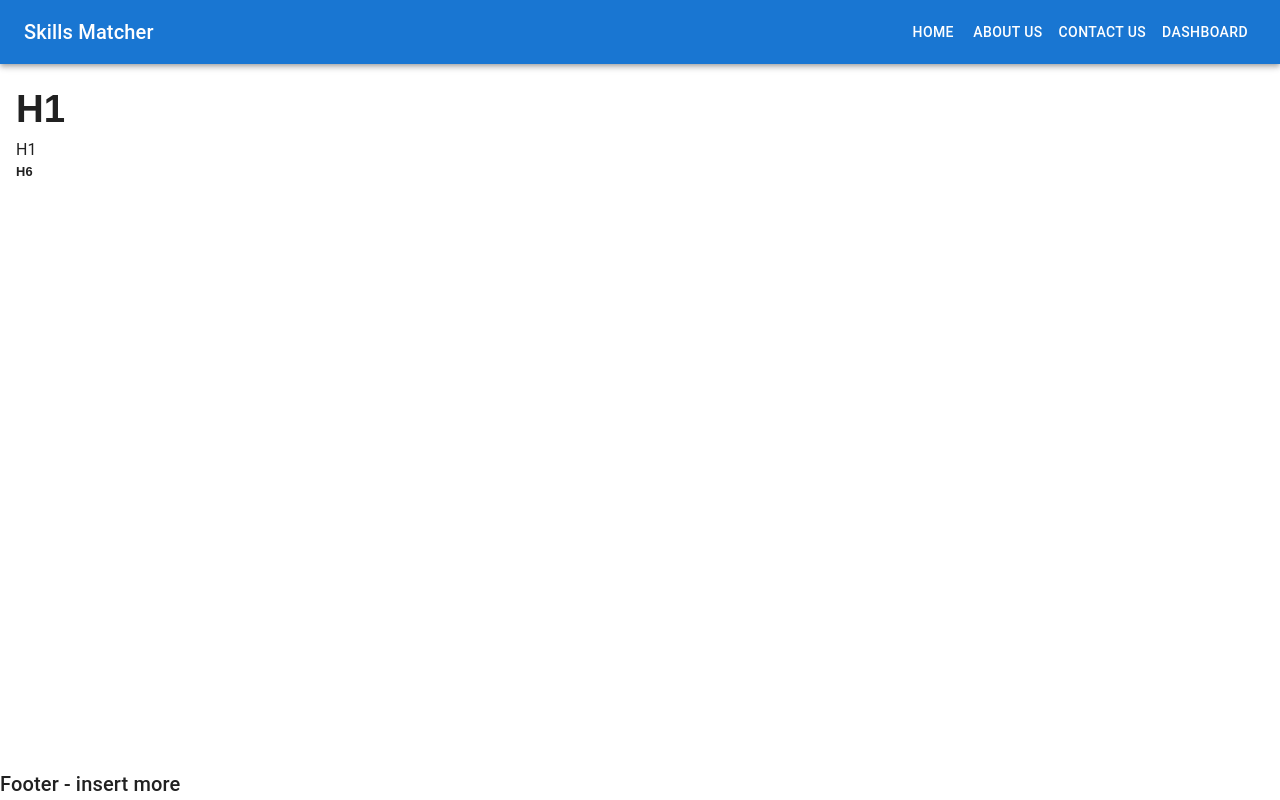
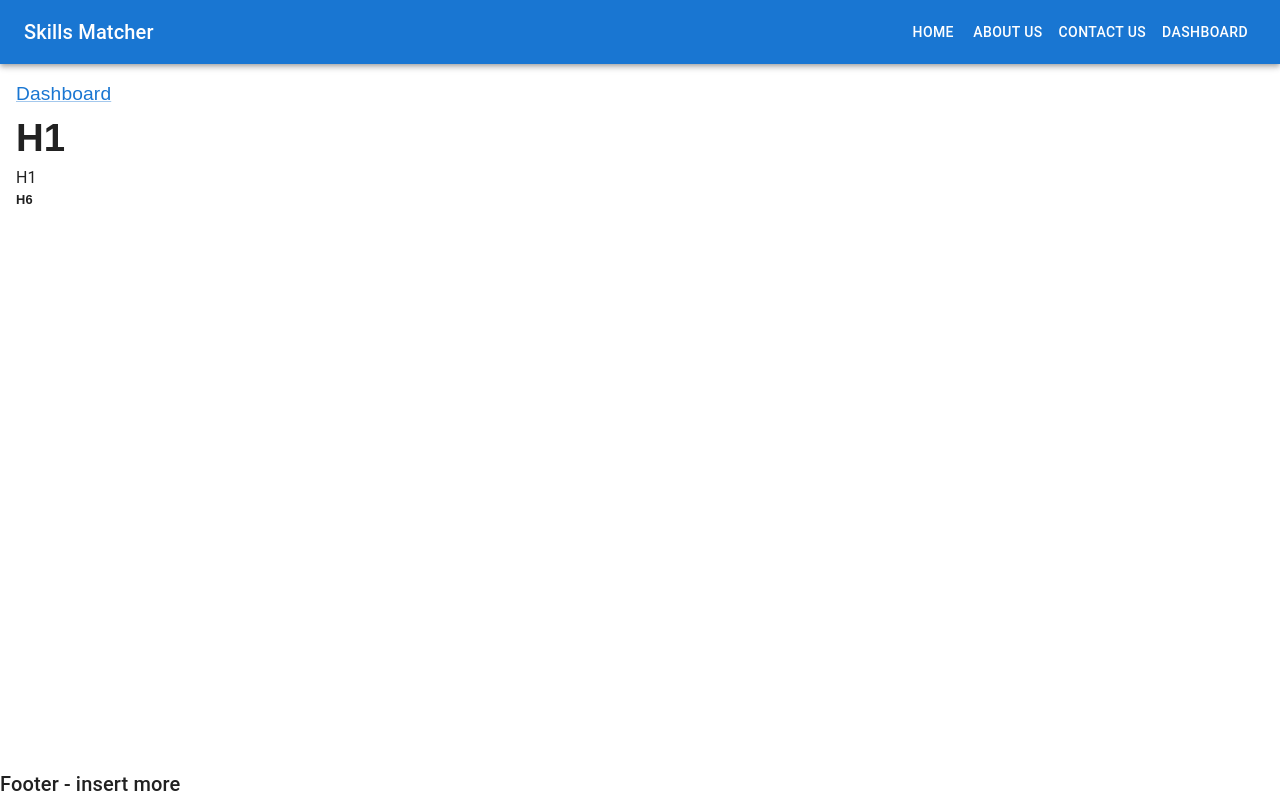
Before and after one commit to putto11262002/skill-matcher-user-ui, a Next.js app in the folder user-client/: page / in a window 1280 px wide. Built offline with nearby package versions, Linux system fonts and the light colour scheme; no server answers; sample sign-in values are in the browser's storage.

Commit message:
navbar options depending on whether user is signed in/not

```diff
--- a/user-client/src/pages/index.jsx
+++ b/user-client/src/pages/index.jsx
@@ -1,10 +1,12 @@
-
 import { Inter } from 'next/font/google'
 import { useEffect } from 'react';
 import { useRouter } from 'next/router';
 import { useSelector } from 'react-redux';
 import Head from 'next/head'
-import { Typography } from '@mui/material';
+import {
+  Typography,
+  Link,
+} from '@mui/material';
 
 
 const inter = Inter({ subsets: ['latin'] })
@@ -12,21 +14,31 @@ const inter = Inter({ subsets: ['latin'] })
 export default function Home() {
   const router = useRouter();
   const { isLoggedIn } = useSelector((state) => state.auth);
+
   useEffect(() => {
     if (!isLoggedIn) router.push('/login');
   }, []);
+
   return (
     <>
+      <Head>
+        <title>Skill matcher</title>
+      </Head>
 
-    <Head>
-      <title>Skill matcher</title>
-    </Head>
-   <Typography variant='1' component='h1'>H1</Typography>
+      <nav>
+        {isLoggedIn ? (
+          <Link href="/user-homepage">Dashboard</Link>
+        ) : (
+          <>
+            <Link href="/login">Log in</Link>
+            <Link href="/sign-up">Sign up</Link>
+          </>
+        )}
+      </nav>
 
-   <Typography >H1</Typography>
-
-   <Typography  sx={{display: {xs: 'none', md: 'block'}}} variant='6' component='h6'>H6</Typography>
-
+      <Typography variant='1' component='h1'>H1</Typography>
+      <Typography >H1</Typography>
+      <Typography sx={{display: {xs: 'none', md: 'block'}}} variant='6' component='h6'>H6</Typography>
     </>
   );
 }
```
